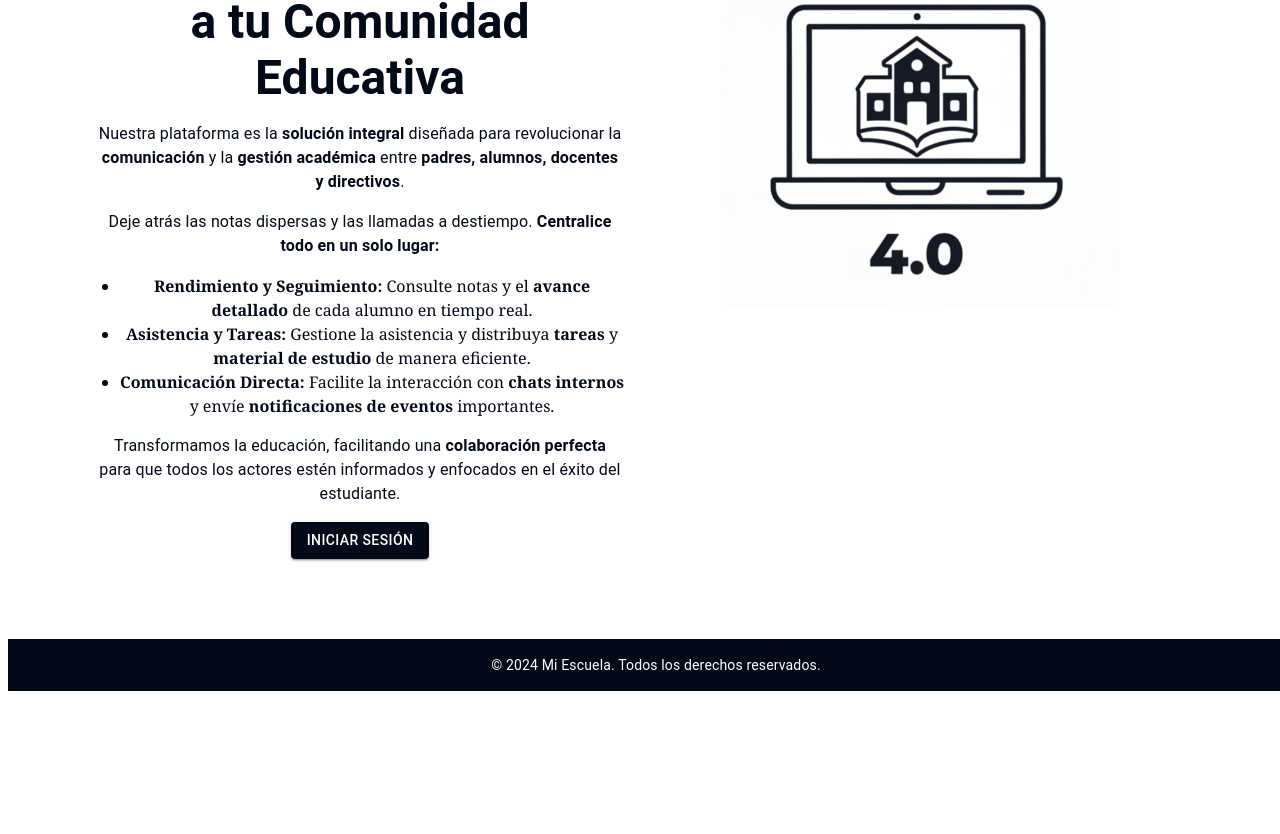
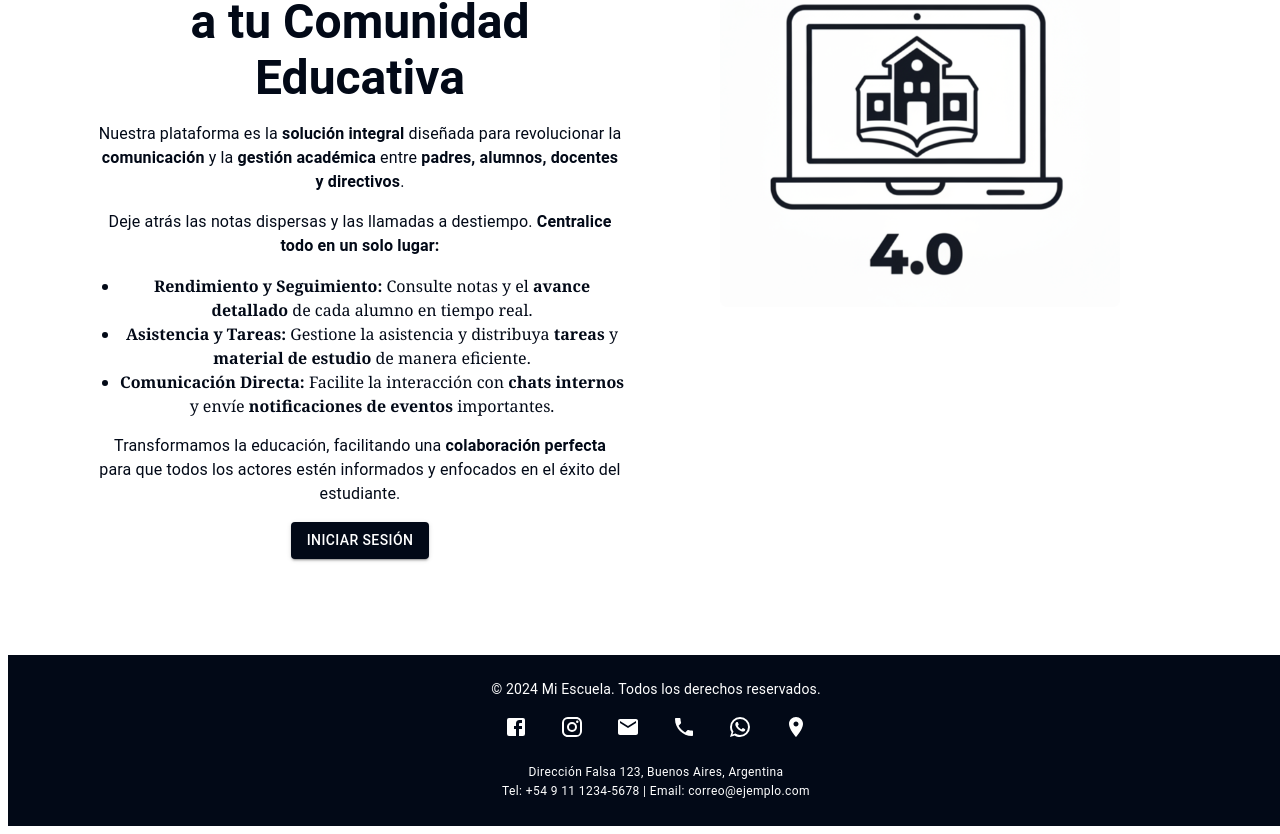
Before and after one commit to psantueno/TF-MiEscuela-Frontend, a React (Vite) app: page / in a window 1280 px wide. Shown: the part 262-1096 px from the top of the page. Before the commit the page ends 961 px from the top, so only its background shows below. Built offline with nearby package versions, Linux system fonts and the light colour scheme.

Commit message:
Actualización: perfil y avatar dinámico

```diff
--- a/src/components/Footer.jsx
+++ b/src/components/Footer.jsx
@@ -1,6 +1,14 @@
 // src/components/Footer.jsx
 import React from "react";
-import { Box, Typography } from "@mui/material";
+import { Box, Typography, IconButton, Stack } from "@mui/material";
+import {
+  Facebook,
+  Instagram,
+  Email,
+  Phone,
+  WhatsApp,
+  LocationOn,
+} from "@mui/icons-material";
 
 export default function Footer() {
   return (
@@ -11,12 +19,77 @@ export default function Footer() {
         backgroundColor: "#020917",
         color: "#ffffff",
         textAlign: "center",
-        py: 2,
-        mt: 2,
+        py: 3,
+        mt: 4,
       }}
     >
-      <Typography variant="body2">
+      {/* Texto principal */}
+      <Typography variant="body2" sx={{ mb: 1 }}>
         &copy; 2024 Mi Escuela. Todos los derechos reservados.
+      </Typography>
+
+      {/* Redes sociales */}
+      <Stack
+        direction="row"
+        justifyContent="center"
+        alignItems="center"
+        spacing={2}
+        sx={{ mb: 2 }}
+      >
+        <IconButton
+          component="a"
+          href="https://www.facebook.com/"
+          target="_blank"
+          rel="noopener noreferrer"
+          sx={{ color: "#ffffff" }}
+        >
+          <Facebook />
+        </IconButton>
+        <IconButton
+          component="a"
+          href="https://www.instagram.com/"
+          target="_blank"
+          rel="noopener noreferrer"
+          sx={{ color: "#ffffff" }}
+        >
+          <Instagram />
+        </IconButton>
+        <IconButton
+          component="a"
+          href="mailto:correo@ejemplo.com"
+          sx={{ color: "#ffffff" }}
+        >
+          <Email />
+        </IconButton>
+        <IconButton component="a" href="tel:+5491112345678" sx={{ color: "#ffffff" }}>
+          <Phone />
+        </IconButton>
+        <IconButton
+          component="a"
+          href="https://wa.me/5491112345678"
+          target="_blank"
+          rel="noopener noreferrer"
+          sx={{ color: "#ffffff" }}
+        >
+          <WhatsApp />
+        </IconButton>
+        <IconButton
+          component="a"
+          href="https://maps.google.com?q=Dirección+Falsa+123,+Buenos+Aires"
+          target="_blank"
+          rel="noopener noreferrer"
+          sx={{ color: "#ffffff" }}
+        >
+          <LocationOn />
+        </IconButton>
+      </Stack>
+
+      {/* Dirección */}
+      <Typography variant="caption" display="block">
+        Dirección Falsa 123, Buenos Aires, Argentina
+      </Typography>
+      <Typography variant="caption" display="block">
+        Tel: +54 9 11 1234-5678 | Email: correo@ejemplo.com
       </Typography>
     </Box>
   );
--- a/src/components/HeaderPriv.jsx
+++ b/src/components/HeaderPriv.jsx
@@ -1,39 +1,59 @@
-// src/components/HeaderPriv.jsx
 import * as React from "react";
-import { Box, AppBar, Toolbar, InputBase, Avatar, Typography } from "@mui/material";
+import {
+  Box,
+  AppBar,
+  Toolbar,
+  InputBase,
+  Avatar,
+  Typography,
+  Button,
+} from "@mui/material";
 import SearchIcon from "@mui/icons-material/Search";
 import Nav from "./Nav";
 import logo from "../img/logo.png";
 
-export default function HeaderPriv() {
+export default function HeaderPriv({ user, onLogout }) {
   return (
-    <AppBar position="sticky" sx={{ backgroundColor: "#020917", backdropFilter: "blur(10px)" }}>
-      <Toolbar sx={{ display: "flex", justifyContent: "space-between", alignItems: "center", position: "relative" }}>
-
+    <AppBar
+      position="sticky"
+      sx={{
+        backgroundColor: "#020917",
+        backdropFilter: "blur(10px)",
+        px: 2,
+      }}
+    >
+      <Toolbar
+        sx={{
+          display: "flex",
+          justifyContent: "space-between",
+          alignItems: "center",
+        }}
+      >
         {/* Menú a la izquierda */}
-        <Box
-        display="flex"
-          alignItems="center"
-          gap={1}
-          sx={{ position: "absolute", transform: "translateX(-90%)" }}>
-          <Nav />
-        </Box>
+        <Nav />
 
         {/* Logo centrado */}
-        <Box
-          display="flex"
-          alignItems="center"
-          gap={1}
-          sx={{ position: "absolute", left: "50%", transform: "translateX(-50%)" }}
-        >
-          <img src={logo} alt="Logo" style={{ height: 40, width: 40, borderRadius: "50%" }} />
-          <Typography variant="h6" sx={{ fontWeight: "bold", color: "#ffffff", fontSize: "1.2rem",whiteSpace: "nowrap" }}>
+        <Box display="flex" alignItems="center" gap={1}>
+          <img
+            src={logo}
+            alt="Logo"
+            style={{ height: 40, width: 40, borderRadius: "50%" }}
+          />
+          <Typography
+            variant="h6"
+            sx={{
+              fontWeight: "bold",
+              color: "#ffffff",
+              fontSize: "1.2rem",
+              whiteSpace: "nowrap",
+            }}
+          >
             Mi Escuela 4.0
           </Typography>
         </Box>
 
-        {/* Búsqueda + avatar a la derecha */}
-        <Box display="flex" alignItems="center" gap={1} ml="auto"   sx={{ position: "absolute", left: "50%", transform: "translateX(245%)" }}>
+        {/* Búsqueda + avatar + logout a la derecha */}
+        <Box display="flex" alignItems="center" gap={2}>
           <Box
             sx={{
               display: "flex",
@@ -41,7 +61,7 @@ export default function HeaderPriv() {
               backgroundColor: "rgba(255,255,255,0.1)",
               borderRadius: "9999px",
               px: 2,
-              height: 45,
+              height: 40,
               width: 180,
             }}
           >
@@ -52,13 +72,25 @@ export default function HeaderPriv() {
             />
           </Box>
 
+          {/* Avatar dinámico */}
           <Avatar
             alt="User"
-            src="https://i.pravatar.cc/40"
+            src={user?.photo || "/avatar-default.png"}
             sx={{ cursor: "pointer" }}
           />
+
+          <Button
+            onClick={onLogout}
+            variant="contained"
+            sx={{
+              bgcolor: "#d32f2f",
+              "&:hover": { bgcolor: "#b71c1c" },
+              textTransform: "none",
+            }}
+          >
+            Cerrar sesión
+          </Button>
         </Box>
-
       </Toolbar>
     </AppBar>
   );
--- a/src/pages/Profile.jsx
+++ b/src/pages/Profile.jsx
@@ -1,6 +1,4 @@
-// src/pages/Profile.jsx
 import React, { useState } from "react";
-import HeaderPriv from "../components/HeaderPriv";
 import {
   Box,
   Typography,
@@ -12,7 +10,7 @@ import {
   Stack,
 } from "@mui/material";
 
-export default function Profile({ user, onUpdateProfile, onLogout }) {
+export default function Profile({ user, onUpdateProfile }) {
   if (!user) return <div>Cargando...</div>;
 
   const [firstName, setFirstName] = useState(user.firstName || "");
@@ -33,7 +31,6 @@ export default function Profile({ user, onUpdateProfile, onLogout }) {
     }
   };
 
-  // Subcomponentes específicos según rol
   const renderRoleContent = () => {
     switch (user.role) {
       case "Alumno":
@@ -90,18 +87,11 @@ export default function Profile({ user, onUpdateProfile, onLogout }) {
   };
 
   return (
-    <>
-
-
-      {/* Contenido del perfil */}
     <Box sx={{ maxWidth: 600, mx: "auto", mt: 4, p: 2 }}>
       <Card sx={{ p: 3 }}>
         <CardContent>
           <Typography variant="h5" fontWeight="bold" mb={2}>
             Perfil de {firstName} {lastName}
-            </Typography>
-            <Typography variant="subtitle1" mb={2}>
-              Rol: {user.role}
           </Typography>
 
           {/* Avatar */}
@@ -111,7 +101,11 @@ export default function Profile({ user, onUpdateProfile, onLogout }) {
               alt="Avatar"
               sx={{ width: 96, height: 96, border: "2px solid #020917" }}
             />
-              <Button variant="contained" component="label" sx={{ bgcolor: "#020917", "&:hover": { bgcolor: "#111111" } }}>
+            <Button
+              variant="contained"
+              component="label"
+              sx={{ bgcolor: "#020917", "&:hover": { bgcolor: "#111111" } }}
+            >
               Cambiar foto
               <input type="file" hidden accept="image/*" onChange={handlePhotoChange} />
             </Button>
@@ -145,18 +139,9 @@ export default function Profile({ user, onUpdateProfile, onLogout }) {
             >
               Guardar
             </Button>
-              <Button
-                onClick={onLogout}
-                variant="contained"
-                sx={{ bgcolor: "#d32f2f", "&:hover": { bgcolor: "#b71c1c" }, flex: 1 }}
-              >
-                Cerrar sesión
-              </Button>
           </Stack>
         </CardContent>
       </Card>
     </Box>
-
-    </>
   );
 }
```
Also changed, not shown: src/App.jsx (+86 -11 lines). Lines whose indentation alone changed are shown as unchanged.
